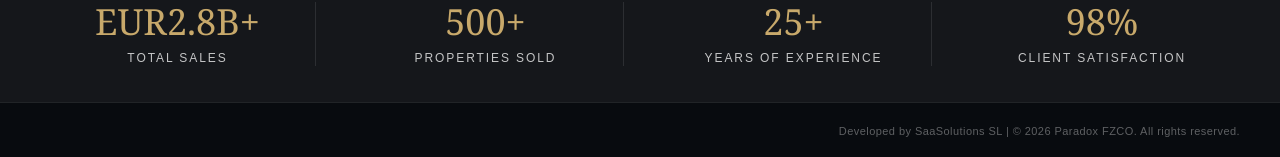
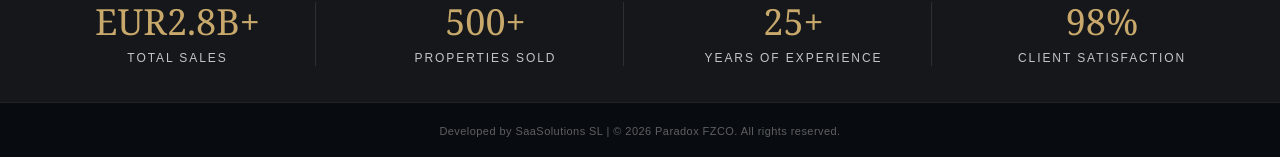
Before and after one commit to sharponit/realtordelux, a Next.js app: page / in a window 1280 px wide. Shown: the part 2152-2309 px from the top of the page. Built offline with nearby package versions, Linux system fonts and the light colour scheme.

Commit message:
fix: center landing page attribution

```diff
--- a/app/page.tsx
+++ b/app/page.tsx
@@ -232,8 +232,10 @@ export default function Home() {
             ))}
           </div>
         </div>
-        <div className="border-t border-white/10 px-6 py-5 text-center text-[11px] tracking-[0.04em] text-white/35 md:text-right lg:px-10">
-          Developed by SaaSolutions SL | © 2026 Paradox FZCO. All rights reserved.
+        <div className="border-t border-white/10 px-6 py-5 text-center text-[8px] tracking-[0.04em] text-white/35 sm:text-[11px] lg:px-10">
+          <p className="mx-auto max-w-2xl">
+            Developed by SaaSolutions SL | © 2026 Paradox FZCO. All rights reserved.
+          </p>
         </div>
       </section>
     </main>
```
